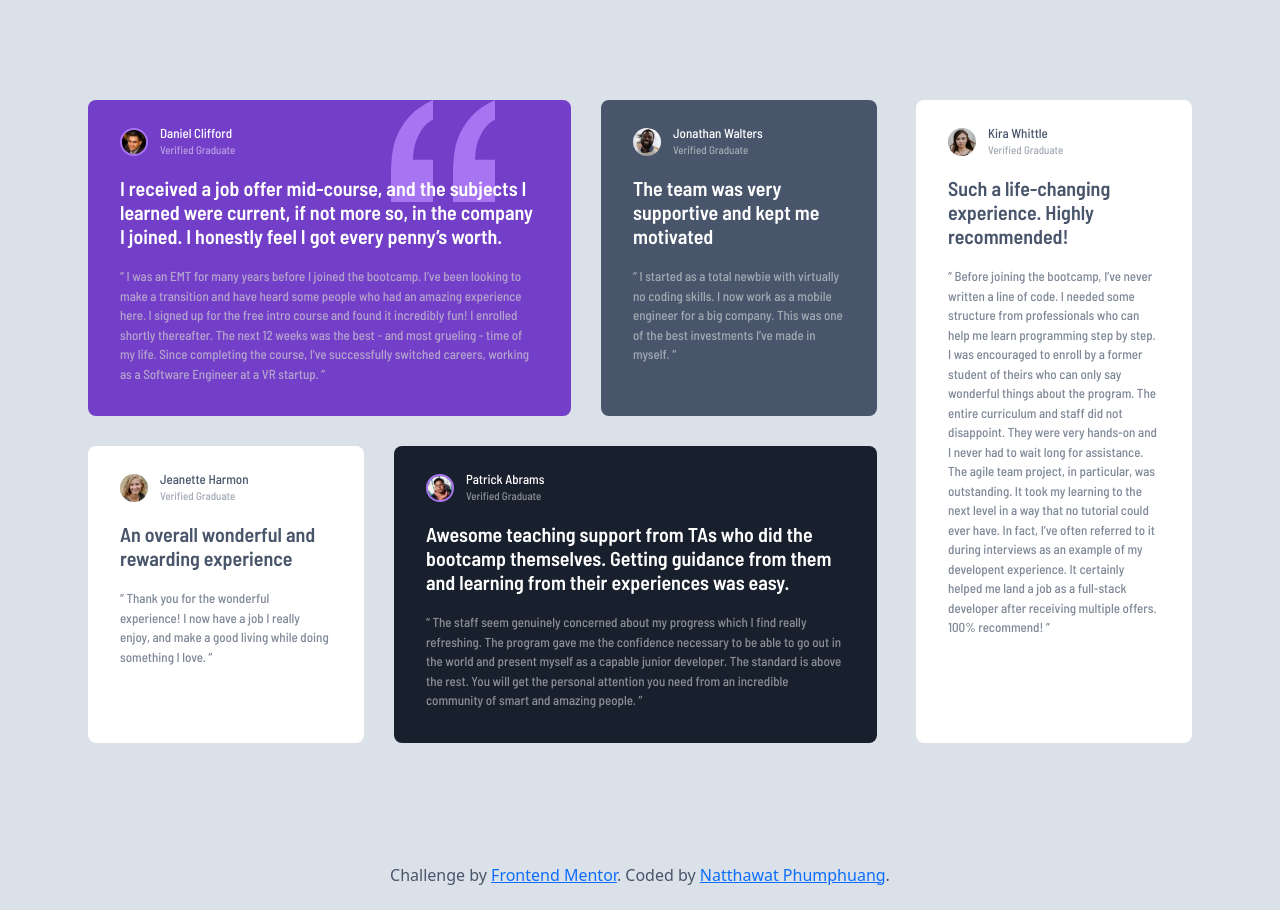
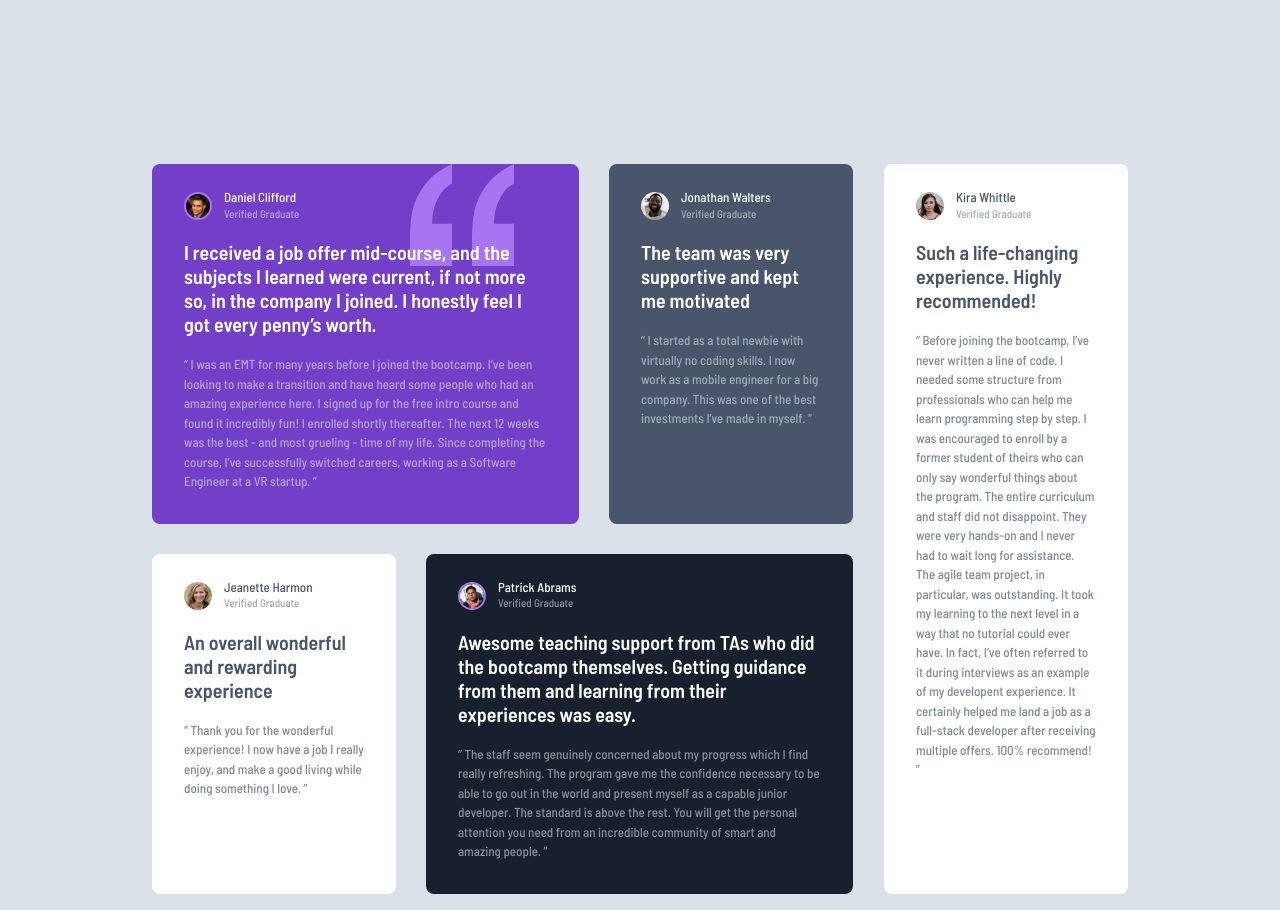
Before and after one commit to tjnut3/testimonialsgrid, a plain HTML site: page index.html in a window 1280 px wide. Shown: the top 910 px of the page. Drawn offline with Linux system fonts and the light colour scheme.

Commit message:
Update style.css

```diff
--- a/style.css
+++ b/style.css
@@ -7,7 +7,7 @@
 }
 
 main {
-    padding: 100px;
+    padding: 164px;
 }
 
 body {
```
